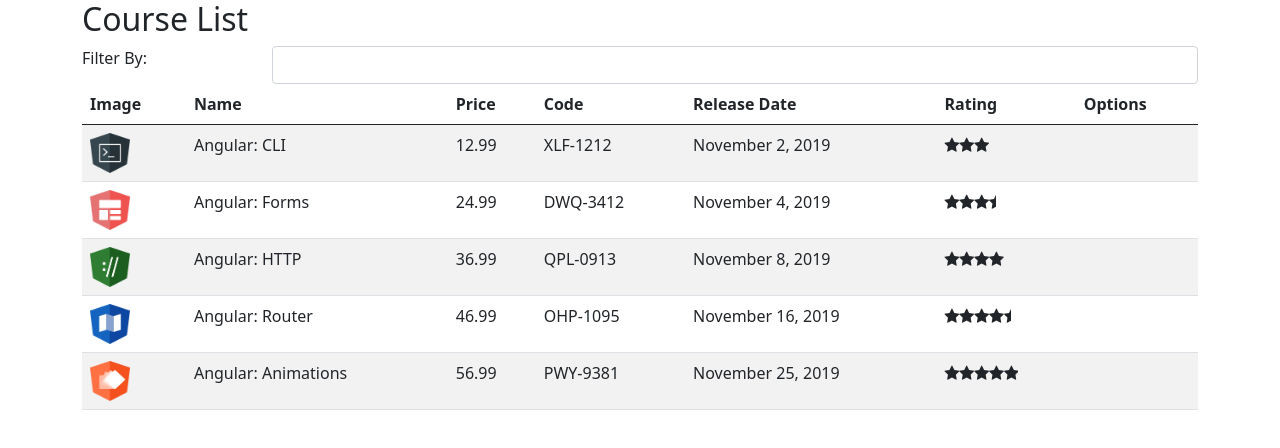
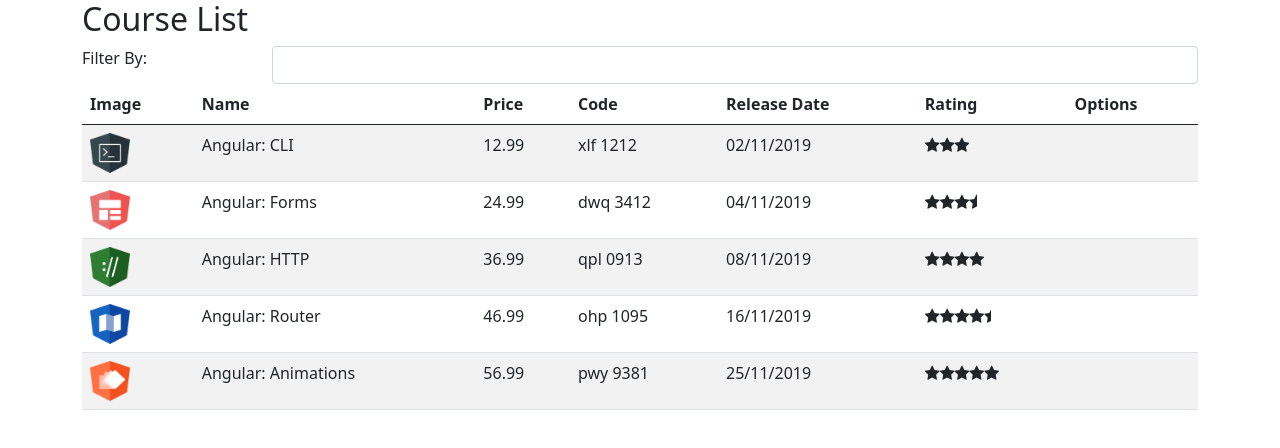
Before and after one commit to gabrielpadilh4/introducao-angular-dio, an Angular app in the folder course-manager/: page / in a window 1280 px wide. Shown: the top 448 px of the page. Built offline with nearby package versions, Linux system fonts and the light colour scheme.

Commit message:
Working with pipes

```diff
--- a/course-manager/src/app/app.module.ts
+++ b/course-manager/src/app/app.module.ts
@@ -5,9 +5,10 @@
 import { AppComponent } from './app.component';
 import { CourseListComponent } from './courses/course-list.component';
 import { StarComponent } from './star/star.component';
+import { ReplacePipe } from './pipe/replace.pipe';
 
 @NgModule({
-  declarations: [AppComponent, CourseListComponent, StarComponent],
+  declarations: [AppComponent, CourseListComponent, StarComponent, ReplacePipe],
   imports: [BrowserModule, FormsModule],
   providers: [],
   bootstrap: [AppComponent],
--- a/course-manager/src/app/courses/course-list.component.html
+++ b/course-manager/src/app/courses/course-list.component.html
@@ -25,8 +25,8 @@
       <td><img [src]="course.imageUrl" width="40" height="40" /></td>
       <td>{{ course.name }}</td>
       <td>{{ course.price }}</td>
-      <td>{{ course.code }}</td>
-      <td>{{ course.releaseDate }}</td>
+      <td>{{ course.code | lowercase | replace: '-' : ' ' }}</td>
+      <td>{{ course.releaseDate | date: 'dd/MM/yyyy' }}</td>
       <td><app-star [rating]="course.rating"></app-star></td>
       <td></td>
     </tr>
--- /dev/null
+++ b/course-manager/src/app/pipe/replace.pipe.ts
@@ -0,0 +1,10 @@
+import { Pipe, PipeTransform } from '@angular/core';
+
+@Pipe({
+  name: 'replace',
+})
+export class ReplacePipe implements PipeTransform {
+  transform(value: string, char: string, valueToReplace: string) {
+    return value.replace(char, valueToReplace);
+  }
+}
```
